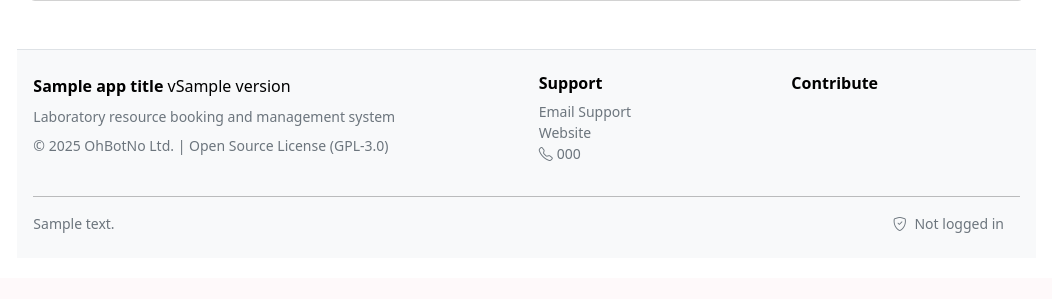
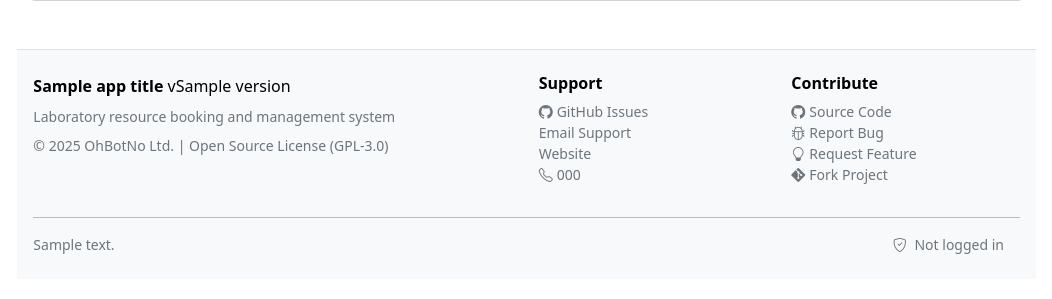
Before and after one commit to ohbotno/aperature-booking, a Django app: template booking/templates/booking/about.html in a window 1280 px wide. Shown: the part 850-1149 px from the top of the page, without its empty margins (220-1272 px from the left). Before the commit the page ends 1083 px from the top, so only its background shows below. Run offline with Django 4.2, Linux system fonts and the light colour scheme; the template is opened without the code that fills it: most values are stand-ins (such as "Sample title", 1, 10 or a date in 2020); grey boxes marked "Sample" are stand-in pictures; some libraries are stand-ins or nearby versions.

Commit message:
feat: enhance footer GitHub links and improve contribution section
- Add GitHub Issues links to both powered_by and custom branding sections
- Consolidate contribution links to show for all configurations
- Improve GitHub link consistency with icons
- Update PLANNING.md with current project status (v1.4.0)

```diff
--- a/booking/templates/booking/base.html
+++ b/booking/templates/booking/base.html
@@ -658,9 +658,15 @@
                                         <ul class="list-unstyled small">
                                             {% if show_powered_by %}
                                             <li><a href="https://docs.aperature-booking.org" class="text-decoration-none text-muted">Documentation</a></li>
+                                            <li><a href="https://github.com/ohbotno/aperature-booking/issues" class="text-decoration-none text-muted">
+                                                <i class="bi bi-github me-1"></i>GitHub Issues
+                                            </a></li>
                                             <li><a href="https://github.com/ohbotno/aperature-booking/discussions" class="text-decoration-none text-muted">Community Forum</a></li>
                                             <li><a href="mailto:support@aperature-booking.org" class="text-decoration-none text-muted">Email Support</a></li>
                                             {% else %}
+                                            <li><a href="https://github.com/ohbotno/aperature-booking/issues" class="text-decoration-none text-muted">
+                                                <i class="bi bi-github me-1"></i>GitHub Issues
+                                            </a></li>
                                             {% if branding.support_email %}
                                             <li><a href="mailto:{{ branding.support_email }}" class="text-decoration-none text-muted">Email Support</a></li>
                                             {% endif %}
@@ -676,15 +682,18 @@
                                     <div class="col-md-6">
                                         <h6 class="fw-bold mb-2">Contribute</h6>
                                         <ul class="list-unstyled small">
-                                            {% if show_powered_by %}
-                                            <li><a href="https://github.com/ohbotno/aperature-booking" class="text-decoration-none text-muted">Source Code</a></li>
-                                            <li><a href="https://github.com/ohbotno/aperature-booking/issues/new?template=bug_report.md" class="text-decoration-none text-muted">
+                                            <li><a href="https://github.com/ohbotno/aperature-booking" class="text-decoration-none text-muted">
+                                                <i class="bi bi-github me-1"></i>Source Code
+                                            </a></li>
+                                            <li><a href="https://github.com/ohbotno/aperature-booking/issues/new" class="text-decoration-none text-muted">
                                                 <i class="bi bi-bug me-1"></i>Report Bug
                                             </a></li>
-                                            <li><a href="https://github.com/ohbotno/aperature-booking/issues/new?template=feature_request.md" class="text-decoration-none text-muted">
+                                            <li><a href="https://github.com/ohbotno/aperature-booking/issues/new" class="text-decoration-none text-muted">
                                                 <i class="bi bi-lightbulb me-1"></i>Request Feature
                                             </a></li>
-                                            {% endif %}
+                                            <li><a href="https://github.com/ohbotno/aperature-booking/fork" class="text-decoration-none text-muted">
+                                                <i class="bi bi-git me-1"></i>Fork Project
+                                            </a></li>
                                         </ul>
                                     </div>
                                 </div>
```
Also changed, not shown: .claude/settings.local.json (added).
